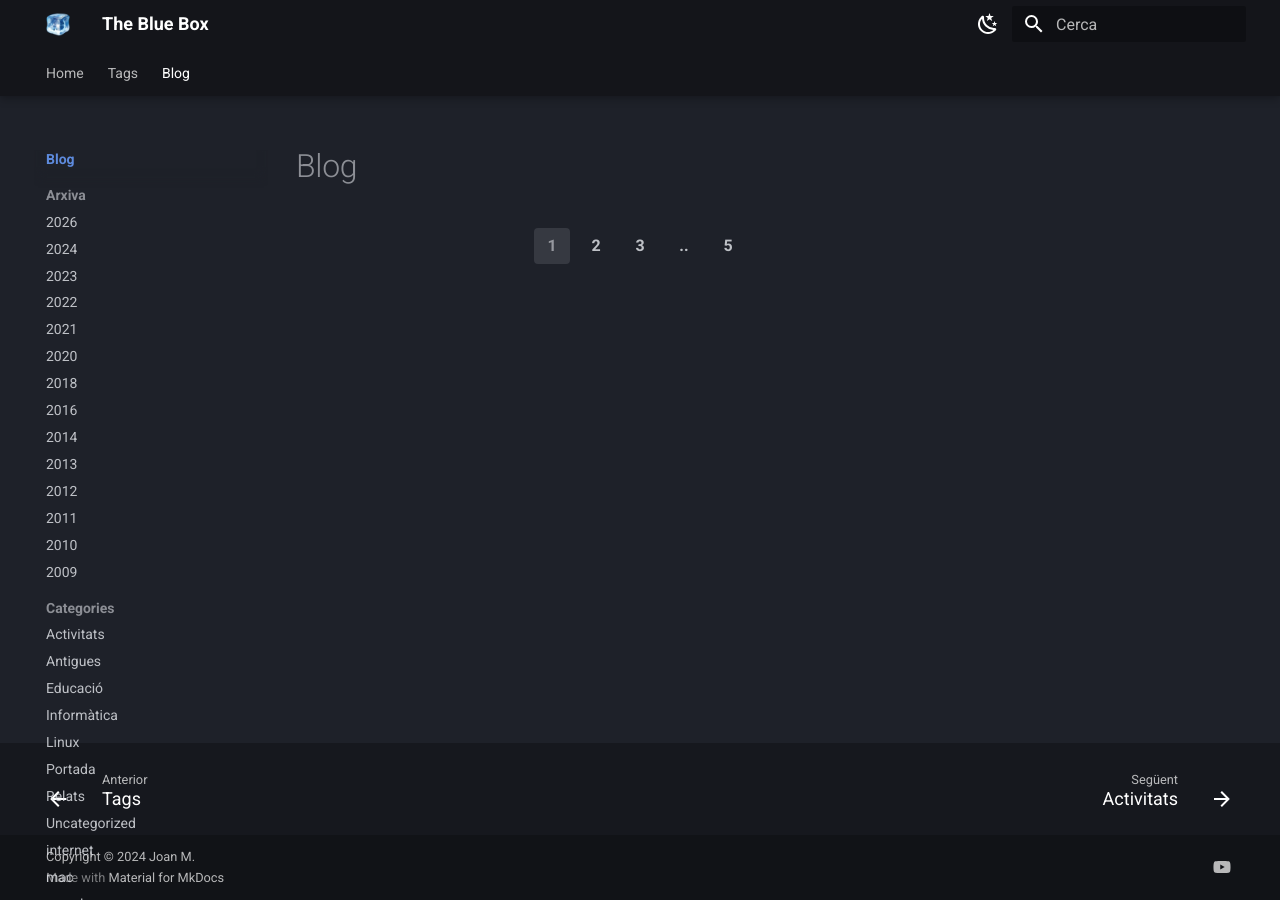
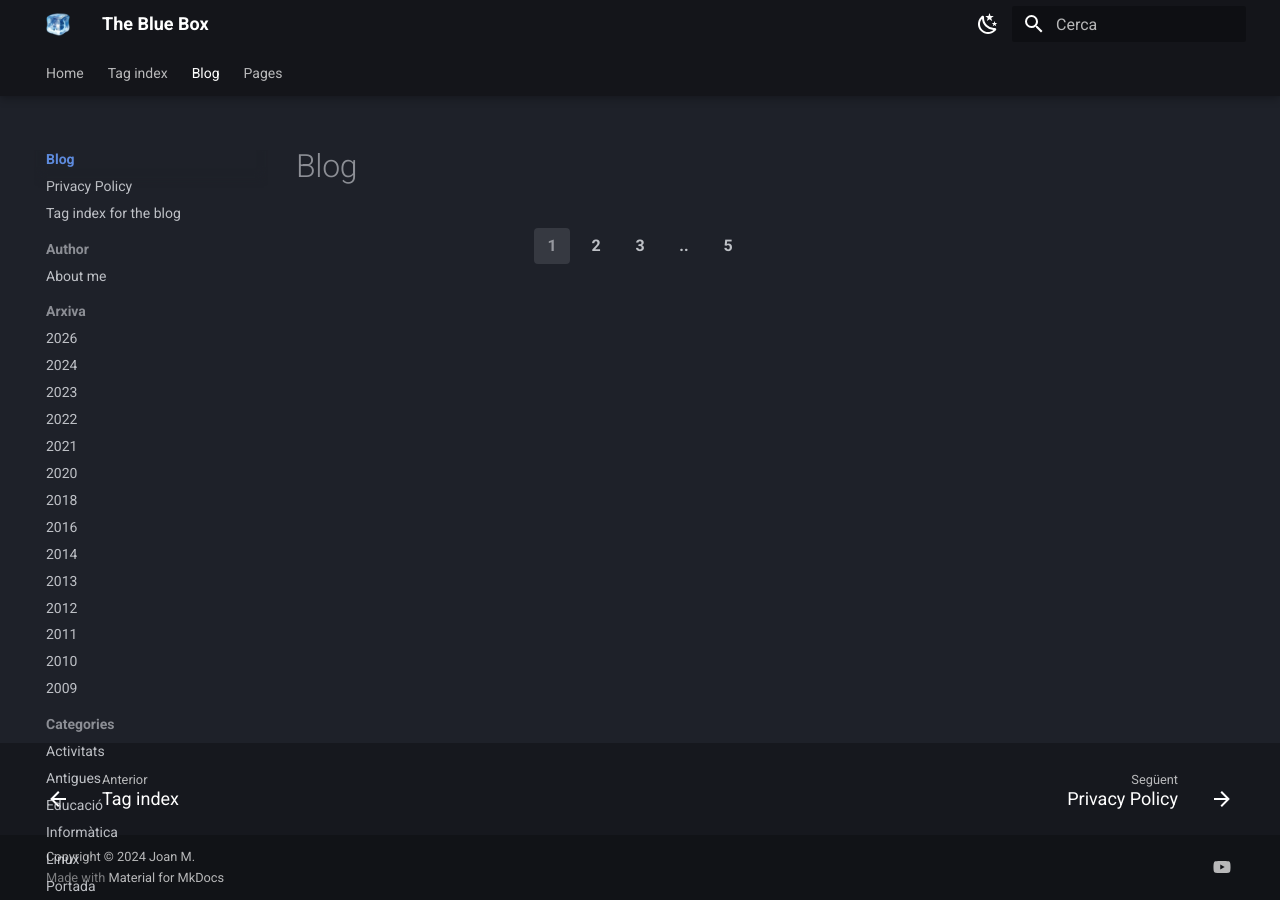
Before and after one commit to operatiu/bluebox, an MkDocs documentation site: the page built from docs/blog/index.md, in a window 1280 px wide. Built offline with MkDocs 1.6.1 and Material for MkDocs 9.7.7, drawn with Linux system fonts in a browser that asks for light colours.

Commit message:
Modificat mkdocs.yml

```diff
--- a/mkdocs.yml
+++ b/mkdocs.yml
@@ -199,9 +199,9 @@ markdown_extensions:
   - pymdownx.tilde
 
 # Page tree
-nav:
-  - Home: index.md
-  - Tags: tags.md
-  - Blog:
-      - blog/index.md
+# nav:
+#  - Home: index.md
+#  - Tags: tags.md
+#  - Blog:
+#      - blog/index.md
 #      - blog/tags.md
```
